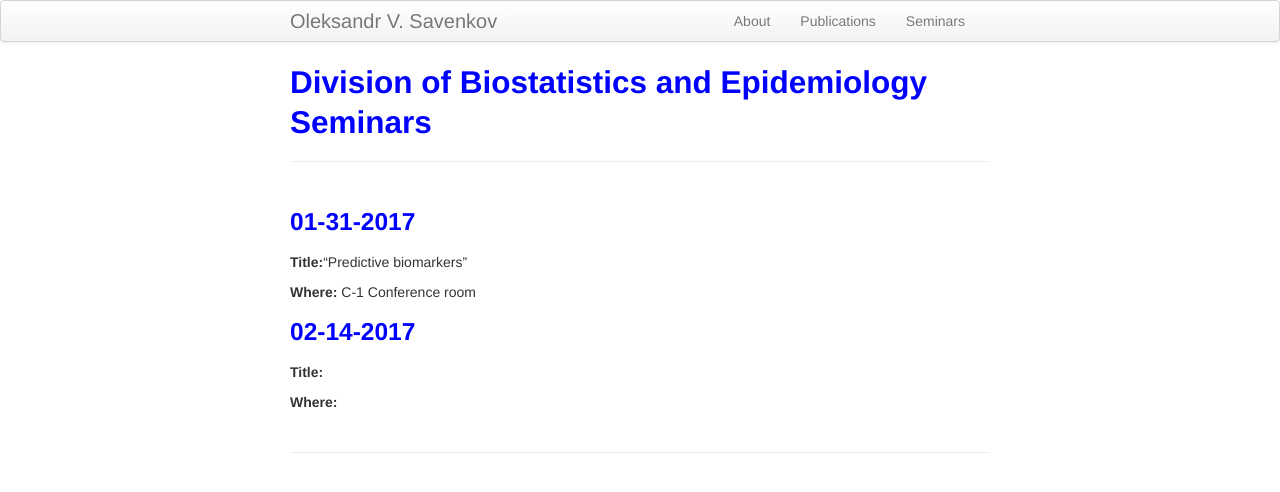
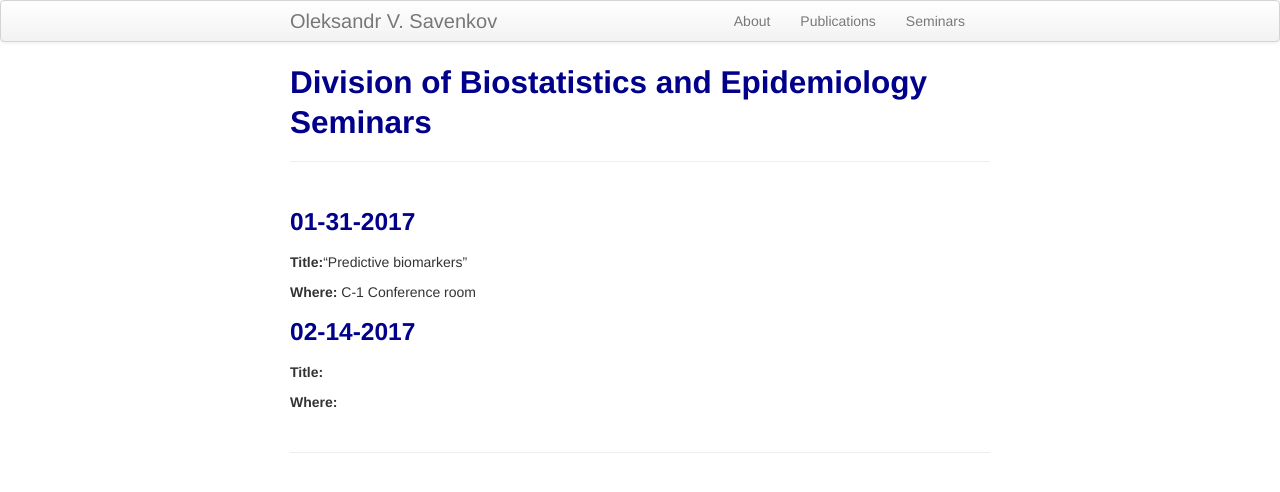
Before and after one commit to ovsavenkov/ovsavenkov.github.io, a Jekyll site: the page built from pages/seminars.md, in a window 1280 px wide. Shown: the top 492 px of the page. Built offline with Jekyll 4.4.1, drawn with Linux system fonts in a browser that asks for light colours.

Commit message:
changed header color to darkblue

```diff
--- a/assets/themes/twitter/css/ovsavenkov.css
+++ b/assets/themes/twitter/css/ovsavenkov.css
@@ -58,5 +58,5 @@ td.right {
 
 
 h1, h2, h3, h4 {
-    color: blue;
+    color: darkblue;
 }
```
